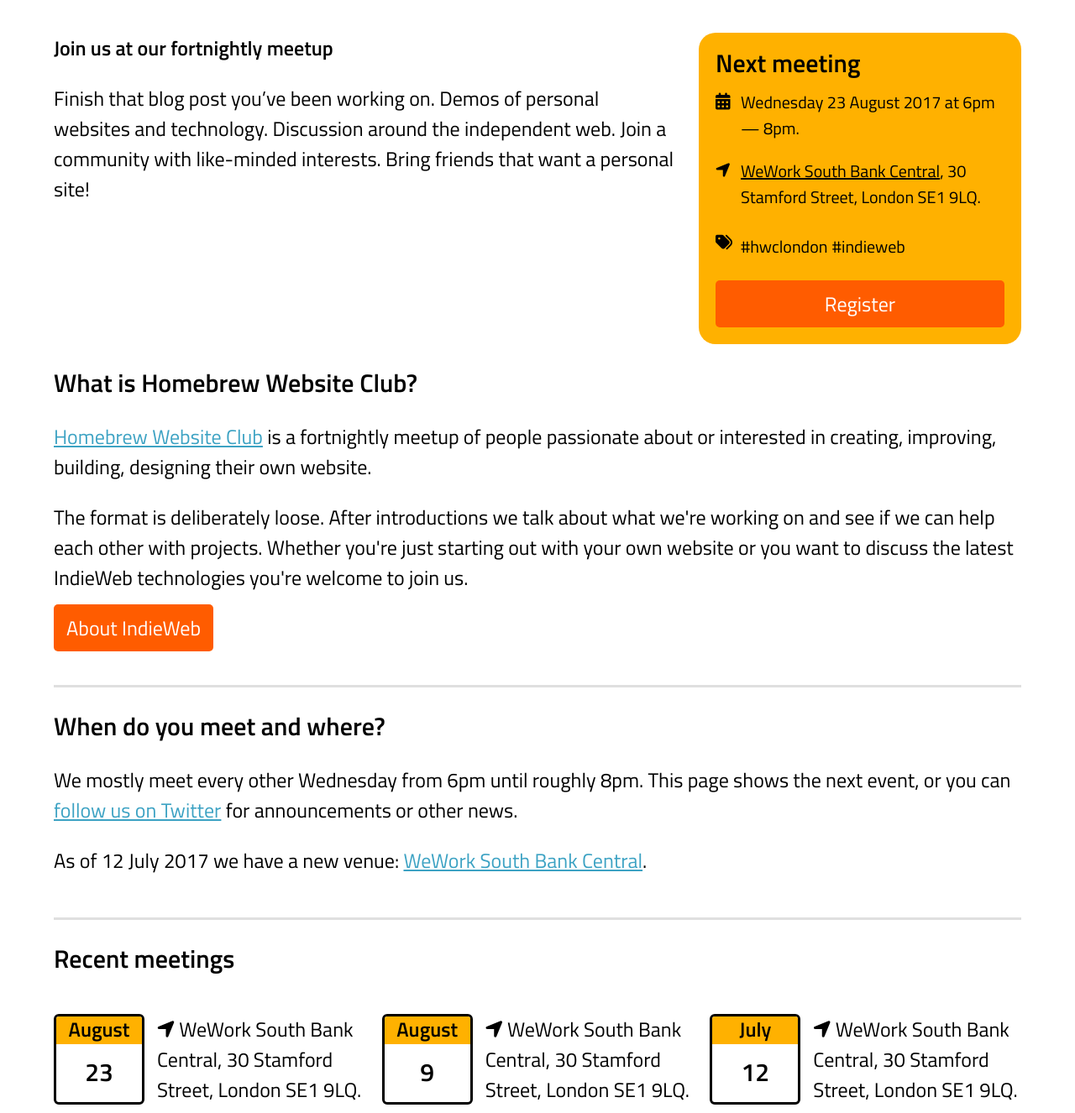
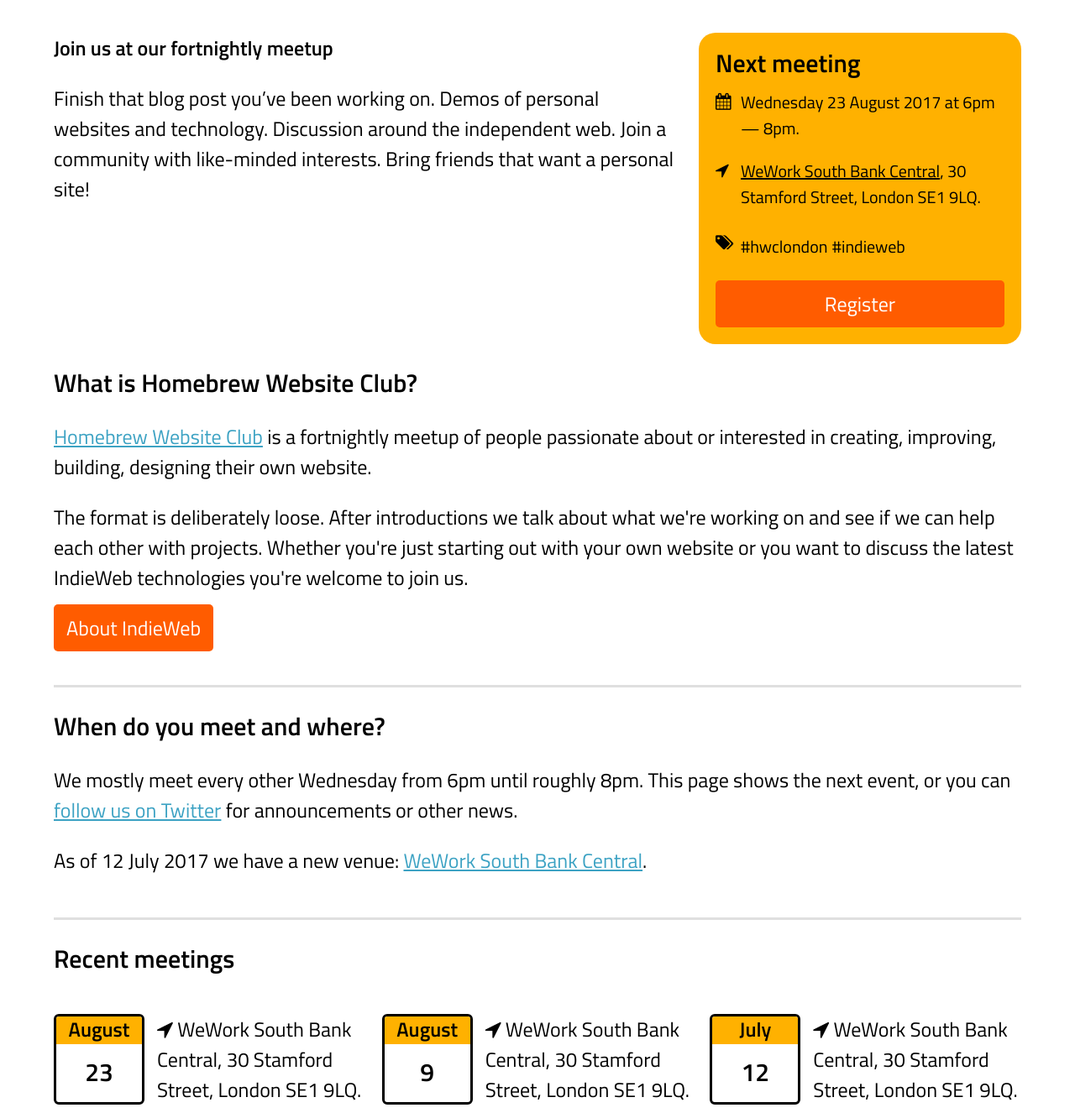
Before and after one commit to hwclondon/hwclondon.github.io, a Jekyll site: the page built from index.html, in a window 1280 px wide. Shown: the part 544-1870 px from the top of the page at 84% size. Built offline with Jekyll 4.4.1, drawn with Linux system fonts in a browser that asks for light colours; nearby versions of some CDN libraries; library files that are not in the unit come from our copies; comment, search, counter and statistics services are not loaded.

Commit message:
Theme change

```diff
--- a/assets/css/main.scss
+++ b/assets/css/main.scss
@@ -2,7 +2,7 @@
 ---
 
 @import url('https://fonts.googleapis.com/css?family=Titillium+Web:400,600');
-@import url('https:maxcdn.bootstrapcdn.com/font-awesome/4.7.0/css/font-awesome.min.css');
+@import url('https://maxcdn.bootstrapcdn.com/font-awesome/4.7.0/css/font-awesome.min.css');
 @import "vars";
 @import "mixins";
 @import "responsive";
```
